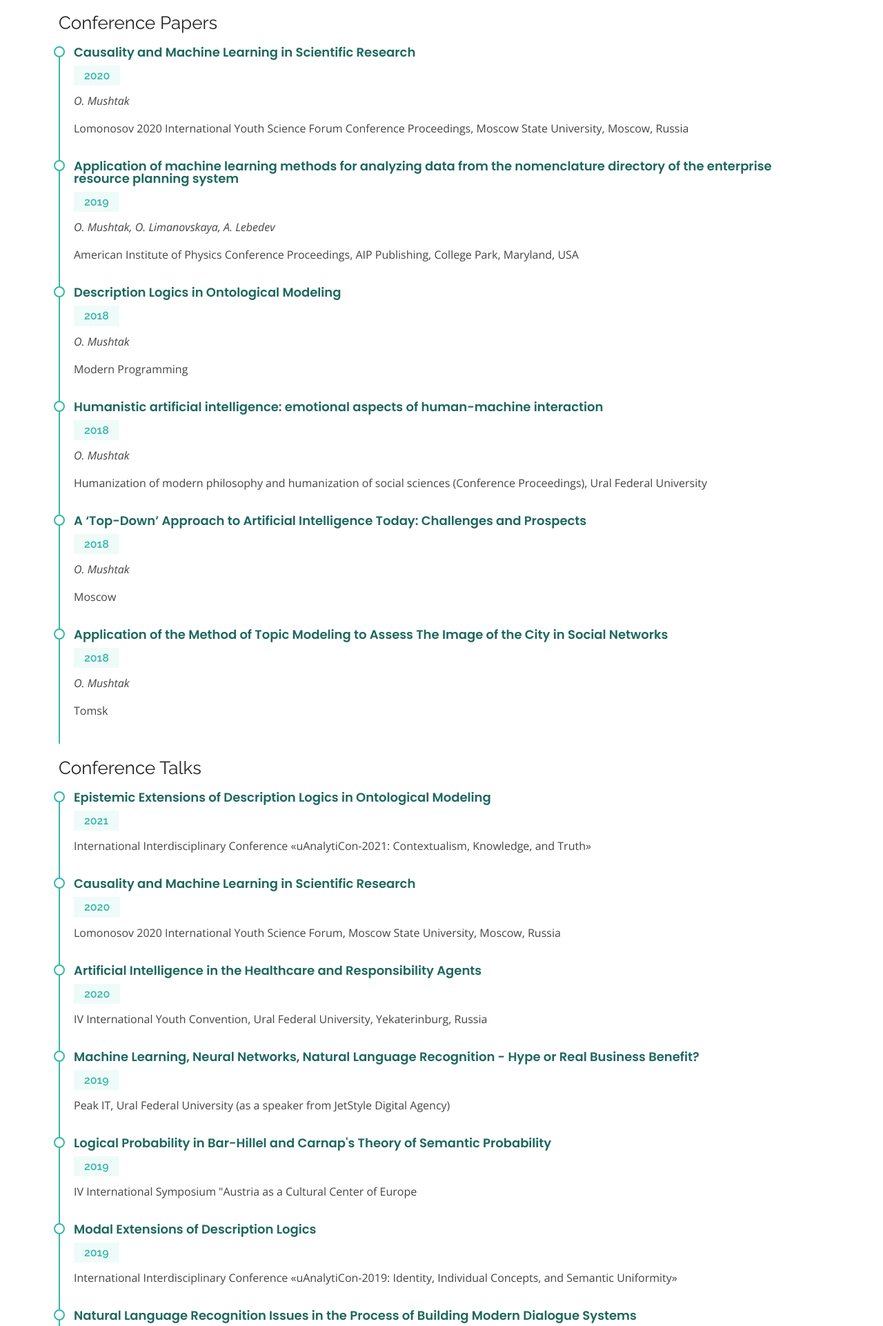
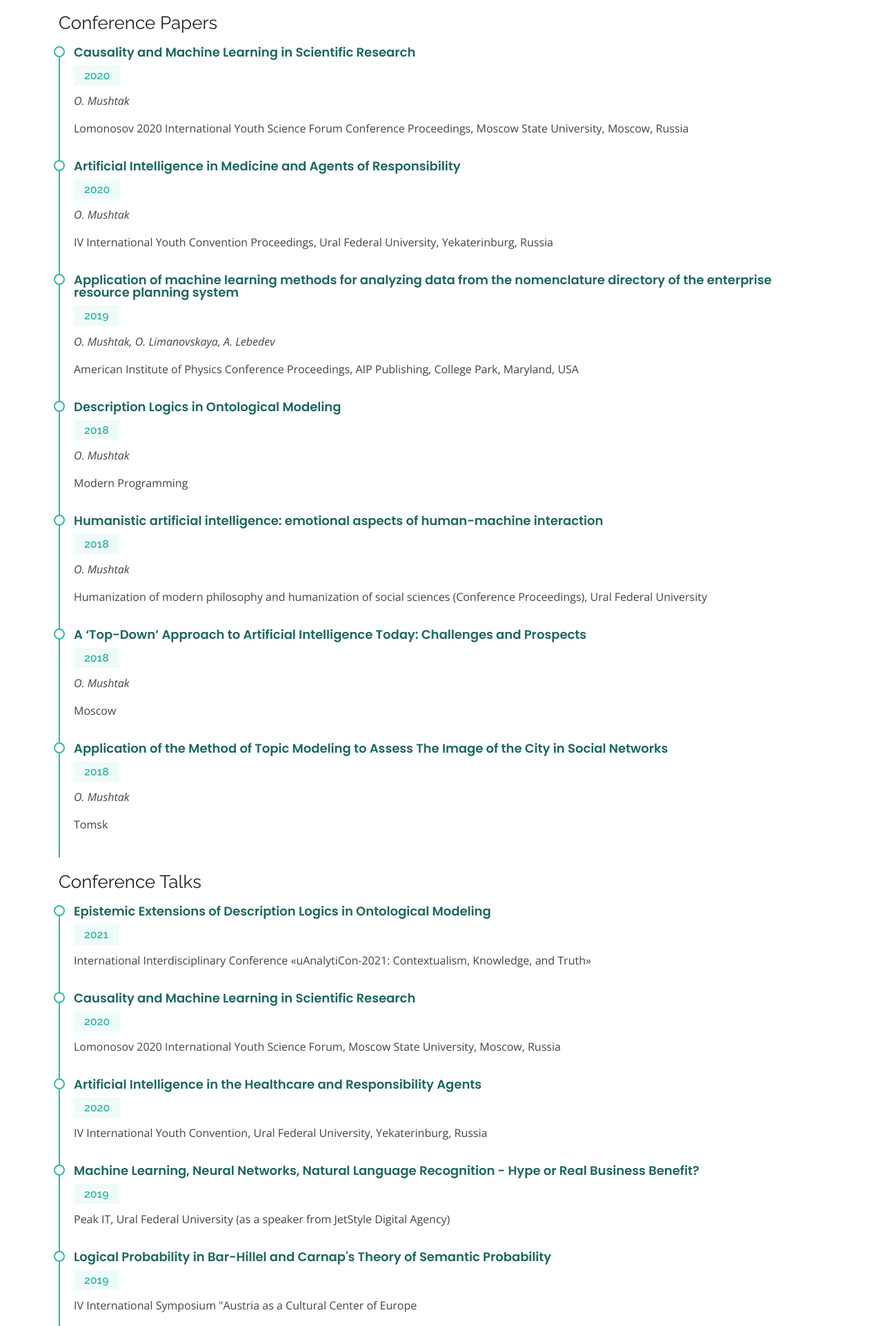
Before and after one commit to fecitpotentiam/fastapi_personal_website, a FastAPI app: page /research in a window 1280 px wide. Shown: the part 2034-3956 px from the top of the page at 69% size. Run offline with FastAPI, Linux system fonts and the light colour scheme; some libraries are stand-ins or nearby versions.

Commit message:
Added new personal info

```diff
--- a/templates/research_experience.html
+++ b/templates/research_experience.html
@@ -106,6 +106,14 @@
                     </div>
 
                     <div class="resume-item">
+                        <h4>Artificial Intelligence in Medicine and Agents of Responsibility</h4>
+                        <h5>2020</h5>
+                        <p><em> O. Mushtak </em></p>
+                        <p>IV International Youth Convention Proceedings, Ural Federal
+                            University, Yekaterinburg, Russia</p>
+                    </div>
+
+                    <div class="resume-item">
                         <h4>Application of machine learning methods for analyzing data from the nomenclature directory of the enterprise resource planning system</h4>
                         <h5>2019</h5>
                         <p><em> O. Mushtak, O. Limanovskaya, A. Lebedev </em></p>
```
